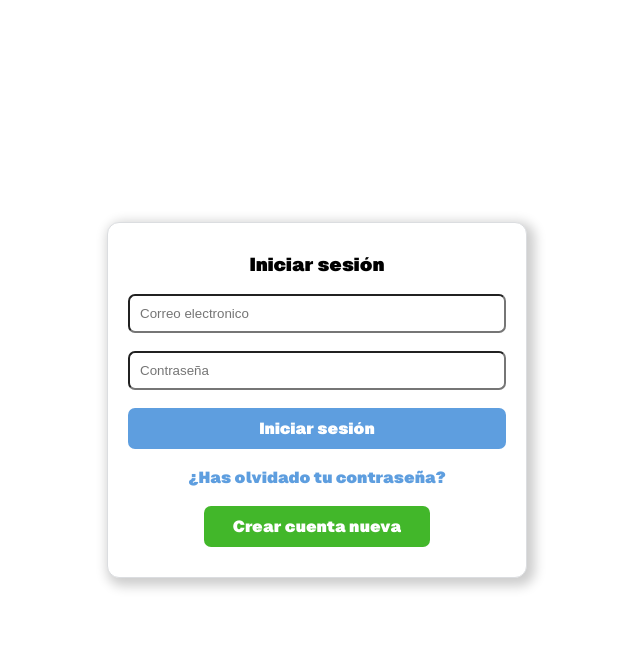
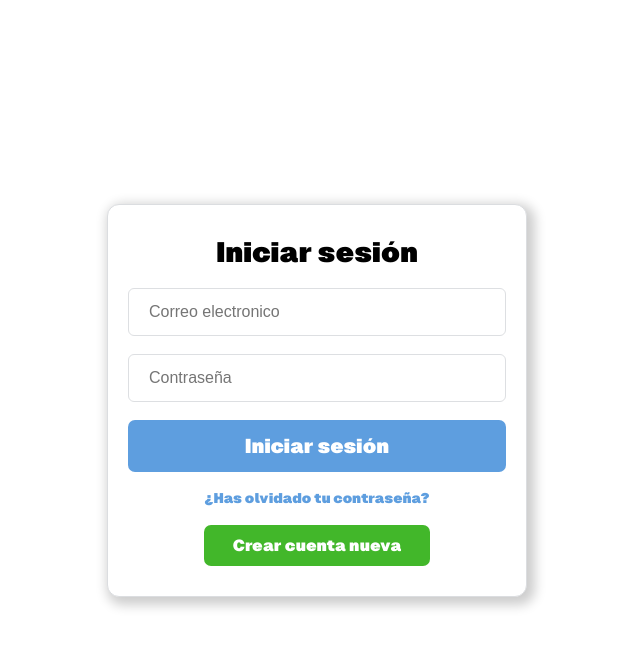
Before and after one commit to Abiu77/odontology, a PHP site: page /pages/login.html in a window 1280 px wide. Shown: the top 648 px of the page, without its empty margins (323-963 px from the left). Run offline with PHP 8.4, Linux system fonts and the light colour scheme.

Commit message:
Refactor CSS styles and update login form layout

```diff
--- a/css/index.css
+++ b/css/index.css
@@ -19,3 +19,7 @@ body {
   display: grid;
   place-content: center;
 }
+
+a {
+  text-decoration: none;
+}
--- a/css/style.css
+++ b/css/style.css
@@ -1,6 +1,7 @@
-.card-login {
+.card {
   display: flex;
   width: 420px;
+  height: auto;
   padding: 30px 20px;
   flex-direction: column;
   align-items: center;
@@ -11,34 +12,62 @@
   box-shadow: 4px 4px 12px 4px rgba(0, 0, 0, 0.20);
 }
 
-input {
-  width: 100%;
-  padding: 10px;
-  border-radius: 7px;
+.card-title {
+  font-size: 28px;
+  font-weight: bold;
 }
 
-a {
-  text-decoration: none;
+.card-main {
+  display: flex;
+  width: 100%;
+  flex-direction: column;
+  align-items: center;
+  gap: 18px;
 }
 
-.login {
+.card-main>label {
   width: 100%;
-  padding: 10px;
+}
+
+.credentials {
+  width: 100%;
+  padding: 14px 20px;
+  border: 1px solid #DDDFE2;
+  border-radius: 6px;
+  font-size: 16px;
+}
+
+.login-btn,
+.create-account {
+  width: 100%;
+  padding: 14px 20px;
+  font-size: 20px;
+  font-weight: bold;
   border-radius: 7px;
-  font-weight: bold;
   background-color: #5E9EDF;
   color: #fff;
   text-align: center;
 }
 
-p {
+.card-footer {
+  display: flex;
+  width: 100%;
+  flex-direction: column;
+  align-items: center;
+  gap: 18px;
+}
+
+.forgot-password {
+  font-size: 14px;
+  font-weight: 400;
   color: #5E9EDF;
 }
 
-.crear {
+.create-account {
   width: 60%;
   padding: 10px;
   border-radius: 7px;
+  font-size: 16px;
   font-weight: bold;
   background-color: #42B72A;
   color: #fff;
--- a/pages/login.html
+++ b/pages/login.html
@@ -11,16 +11,22 @@
 </head>
 
 <body>
-
-  <form action="" class="card-login">
-    <h3>Iniciar sesión</h3>
-    <input type="email" placeholder="Correo electronico">
-    <input type="password" placeholder="Contraseña">
-    <a class="login" href="">Iniciar sesión</a>
-    <p>¿Has olvidado tu contraseña?</p>
-    <a class="crear" href="">Crear cuenta nueva</a>
+  <form action="" class="card">
+    <h1 class="card-title">Iniciar sesión</h1>
+    <div class="card-main">
+      <label for="">
+        <input class="credentials" type="email" placeholder="Correo electronico">
+      </label>
+      <label for="">
+        <input class="credentials" type="password" placeholder="Contraseña">
+      </label>
+      <a class="login-btn" href="">Iniciar sesión</a>
+    </div>
+    <div class="card-footer">
+      <p class="forgot-password">¿Has olvidado tu contraseña?</p>
+      <a class="create-account" href="">Crear cuenta nueva</a>
+    </div>
   </form>
-
 </body>
 
 </html>
```
